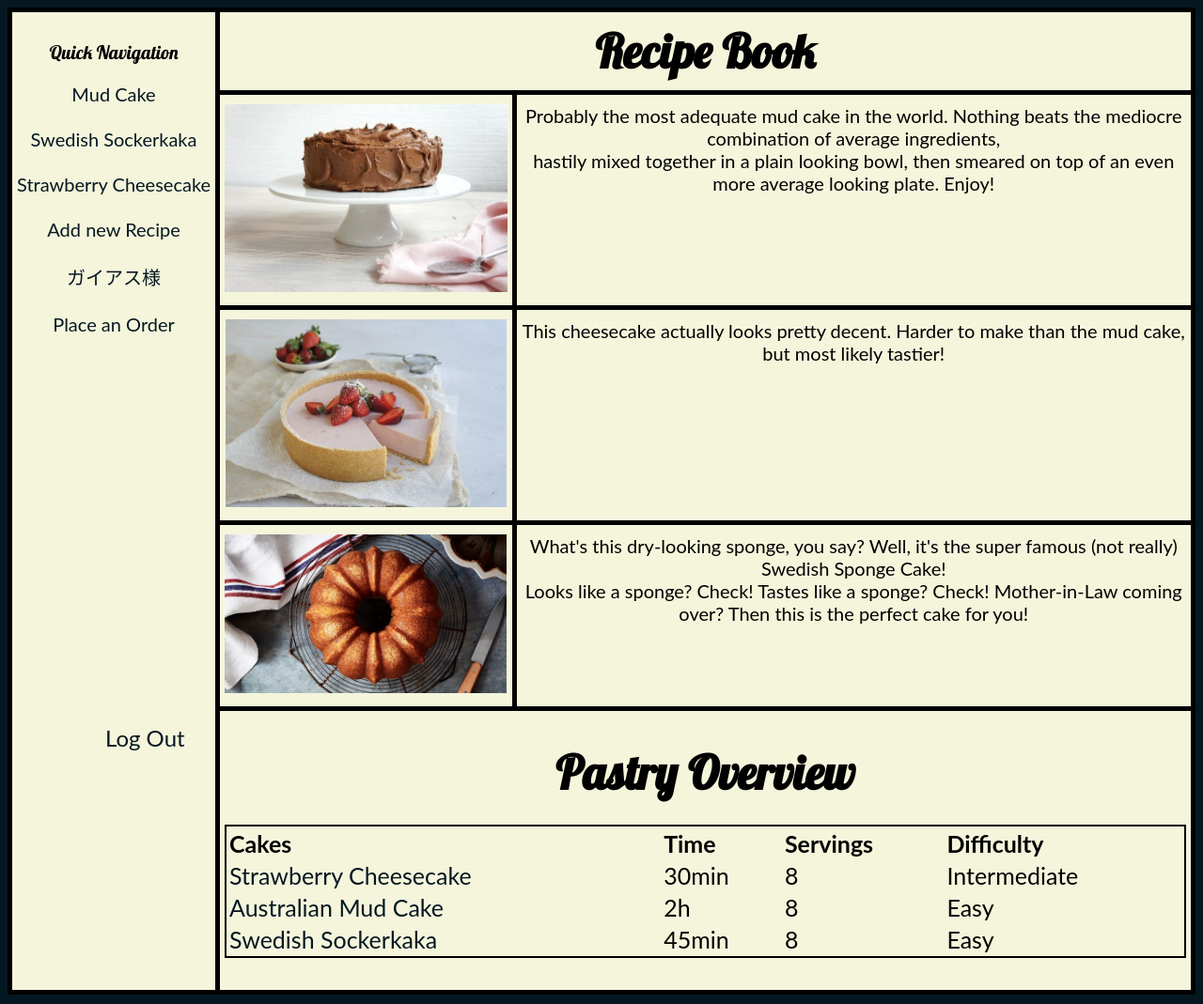
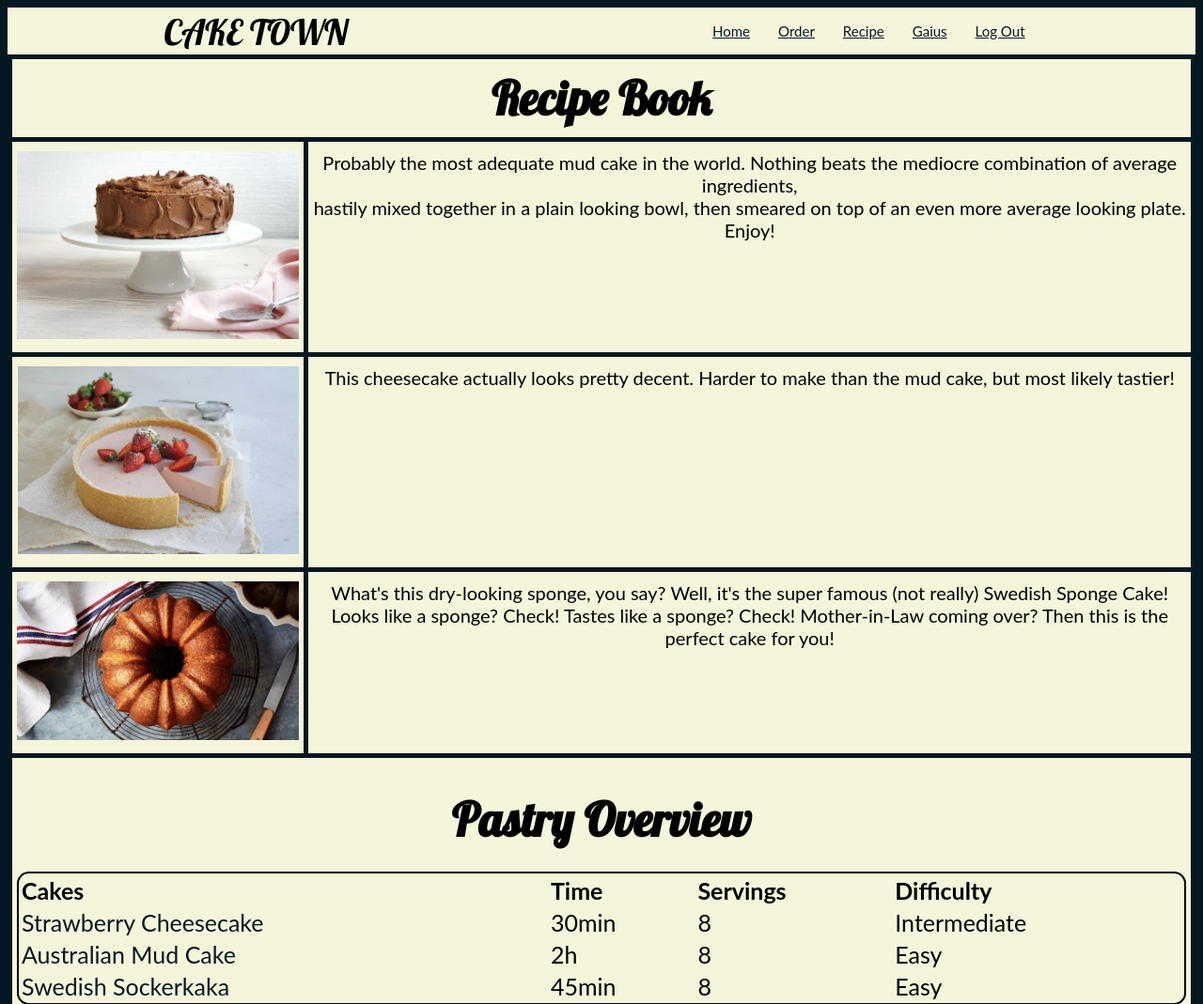
Before and after one commit to CausalityViolation/sillypage, a plain HTML site: page index.html in a window 1280 px wide. Shown: the top 1069 px of the page at 94% size. Drawn offline with Linux system fonts and the light colour scheme.

Commit message:
add nav bar

```diff
--- a/css/style.css
+++ b/css/style.css
@@ -1,3 +1,36 @@
+
+header {
+    width: 100%;
+    height: 50px;
+    background: beige;
+    display: block;
+    justify-content: space-around;
+    align-items: center;
+}
+
+.logo {
+    color: black;
+    font-size: 2.5em;
+}
+
+.nav {
+    display: flex;
+    align-items: center;
+}
+
+.nav ol {
+    display: flex;
+    list-style: none;
+
+}
+
+.nav ol li {
+    margin: 1em
+}
+
+#menu li { padding: 0; }
+#menu li a { margin: 0; display: block; width: 100%; height: 100%; }
+
 
 .item1 {
     grid-area: header;
@@ -36,11 +69,11 @@
 }
 
 body::-webkit-scrollbar {
-    width: 0.25rem;
+    width: 0.4rem;
 }
 
 body::-webkit-scrollbar-track {
-    background: orange;
+    background: #051821;
 }
 
 body::-webkit-scrollbar-thumb {
@@ -50,17 +83,31 @@ body::-webkit-scrollbar-thumb {
 .grid-container {
     display: grid;
     grid-template-areas:
-    'menu header header header '
-    'menu main main mudcake '
-    'menu mainTwo mainTwo cheese '
-    'menu mainThree mainThree socker '
-    'menu footer footer footer ';
+    'header header header '
+    'main main mudcake '
+    'mainTwo mainTwo cheese '
+    'mainThree mainThree socker '
+    'footer footer footer ';
     grid-gap: 5px;
-    background-color: black;
+    background-color: #051821;
     padding: 5px;
 }
 
 .grid-container > div {
+    text-align: center;
+    padding: 10px 5px;
+    font-size: 20px;
+    background: beige;
+}
+
+.grid-container > header {
+    text-align: center;
+    padding: 10px 5px;
+    font-size: 20px;
+    background: beige;
+}
+
+.grid-container > article {
     text-align: center;
     padding: 10px 5px;
     font-size: 20px;
@@ -170,6 +217,7 @@ iframe {
 
 table {
     border: 2px solid black;
+    border-radius: 0.8rem;
     width: 100%;
 }
 
--- a/index.html
+++ b/index.html
@@ -9,6 +9,7 @@
     <link href="css/style.css" rel="stylesheet" type="text/css">
     <link href="css/mediaquery.css" rel="stylesheet" type="text/css">
 
+
     <meta content="width=device-width, initial-scale=1.0" name="viewport">
     <meta charset="UTF-8">
     <title>Recipes</title>
@@ -18,39 +19,27 @@
 
 <body>
 
-<div class="grid-container">
-    <div class="item1">
-        <h1 class="alignCenter lobsterFont titleSizeAndFont">Recipe Book</h1>
-    </div>
+<header class="nav" id="menu">
+    <p class="logo lobsterFont">CAKE TOWN</p>
+        <ol>
+            <li><a href="index.html">Home</a></li>
+            <li><a href="order.html">Order</a></li>
+            <li><a href="form.html">Recipe</a></li>
+            <li><a href="gaius.html">Gaius</a></li>
+            <li><a href="login.html">Log Out</a></li>
+        </ol>
 
-    <div class="item2">
-
-        <p class="lobsterFont">Quick Navigation</p>
+</header>
 
 
-        <a href="mudcake.html" style="text-decoration: none"> Mud Cake </a><br>
-        <br>
-        <a href="sockerkaka.html" style="text-decoration: none"> Swedish Sockerkaka </a><br>
-        <br>
-        <a href="cheesecake.html" style="text-decoration: none"> Strawberry Cheesecake </a><br>
-        <br>
+<div class="grid-container">
+
+    <article class="item1">
+        <h1 class="alignCenter lobsterFont titleSizeAndFont">Recipe Book</h1>
+    </article>
 
 
-        <a href="form.html" style="text-decoration: none"> Add new Recipe</a><br>
-        <br>
-
-        <a href="gaius.html" style="text-decoration: none">ガイアス様</a><br>
-        <br>
-
-        <a href="order.html" style="text-decoration: none"> Place an Order</a><br>
-        <br>
-
-        <a href="login.html" id="bottomCenterFormatText" style="text-decoration: none"> Log Out</a><br>
-        <br>
-
-    </div>
-
-    <div class="item4">
+    <article class="item4">
         <br>
         <h2 class="alignCenter lobsterFont titleSizeAndFont">Pastry Overview</h2><br>
 
@@ -82,7 +71,7 @@
             </tr>
         </table>
         <br>
-    </div>
+    </article>
 
     <div class="item3  marginPaddingAuto">
         <a href="mudcake.html"><img alt="" src="img/mudcakefrontpage.jpg" style="height: 200px"></a>
```
Also changed, not shown: cheesecake.html (+12 -0 lines), form.html (+15 -0 lines), gaius.html (+13 -0 lines), mudcake.html (+12 -0 lines), sockerkaka.html (+12 -0 lines).
